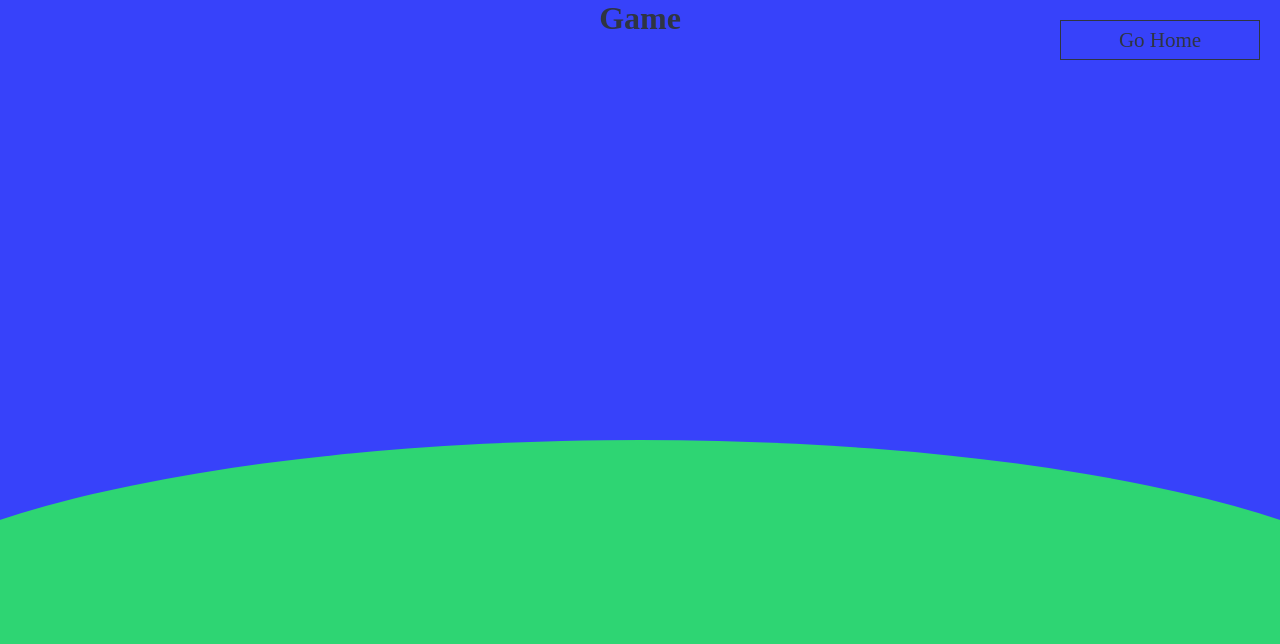
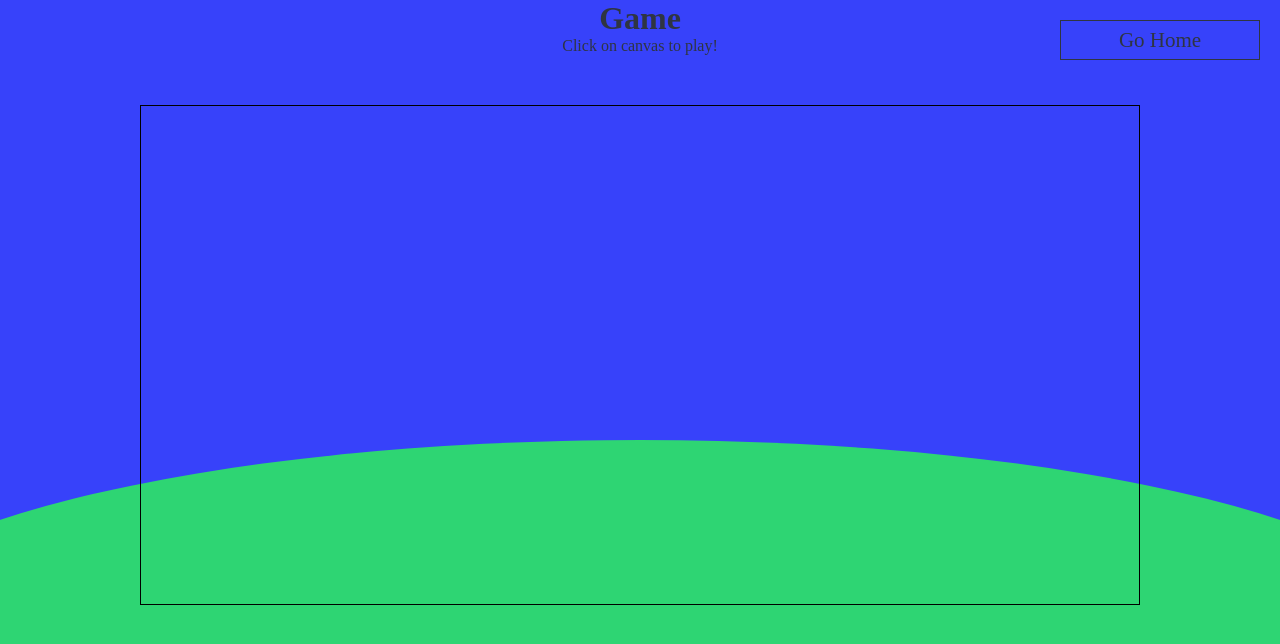
Before and after one commit to snoh666/react-paint, a React (Create React App) app: page /react-snake-game/game in a window 1280 px wide. Shown: the top 644 px of the page. Built offline with nearby package versions, Linux system fonts and the light colour scheme; a web font is replaced by a local one.

Commit message:
Give it up on this

```diff
--- a/src/components/game.jsx
+++ b/src/components/game.jsx
@@ -1,15 +1,52 @@
 import React from 'react';
 import { Link } from 'react-router-dom';
 
+// const Setup = React.forwardRef((props, ref) => (
+//   <div className="app-content">
+//     <h1>Game</h1>
+//     <Link to='/'>
+//       <button className="exit-btn">Go Home</button>
+//     </Link>
+//     <canvas ref={ref}></canvas>
+//   </div>
+// ));
 const Game = () => {
+  let canvasRef = React.createRef();
+  /*
+    canvas size:
+      width: 1000px
+      height: 500px
+
+  */
+  const start = () => {
+    const canvas = canvasRef.current;
+    const ctx = canvas.getContext('2d');
+    const setup = {
+      screenX: 1000,
+      screenY: 500,
+      playerX: 1000 / 2 - 10,
+      playerY: 500 / 2 -10
+    };
+    console.log(setup);
+
+    ctx.beginPath();
+    ctx.strokeRect(setup.playerX, setup.playerY,20,20);
+    ctx.stroke();
+  };
   return (
+    (
       <div className="app-content">
         <h1>Game</h1>
         <Link to='/'>
           <button className="exit-btn">Go Home</button>
         </Link>
+        <p>Click on canvas to play!</p>
+        <canvas
+          ref={canvasRef}
+          onClick={start}
+        />
       </div>
-
+    )
   );
 };
 
--- a/src/index.css
+++ b/src/index.css
@@ -85,3 +85,9 @@ button:hover::before{
   top: 20px;
   right: 20px;
 }
+canvas{
+  margin-top: 50px;
+  width: 1000px;
+  height: 500px;
+  border: 1px solid #000;
+}
```
Lines whose indentation alone changed are shown as unchanged.
